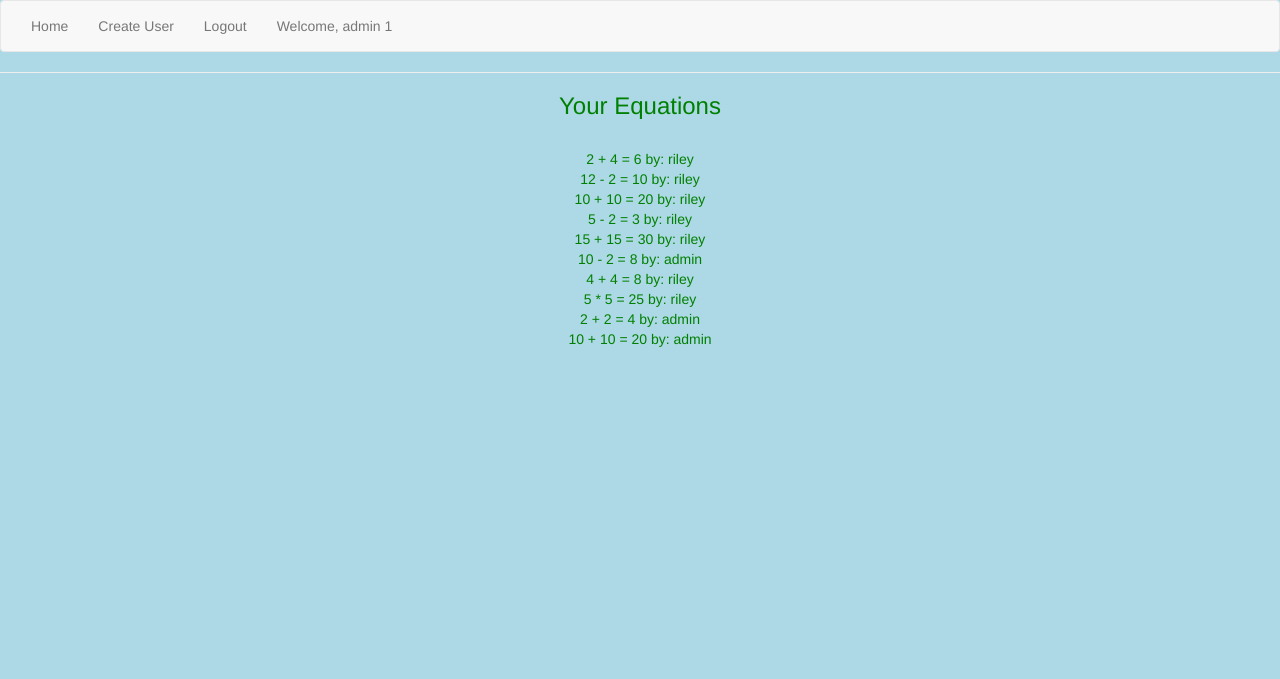
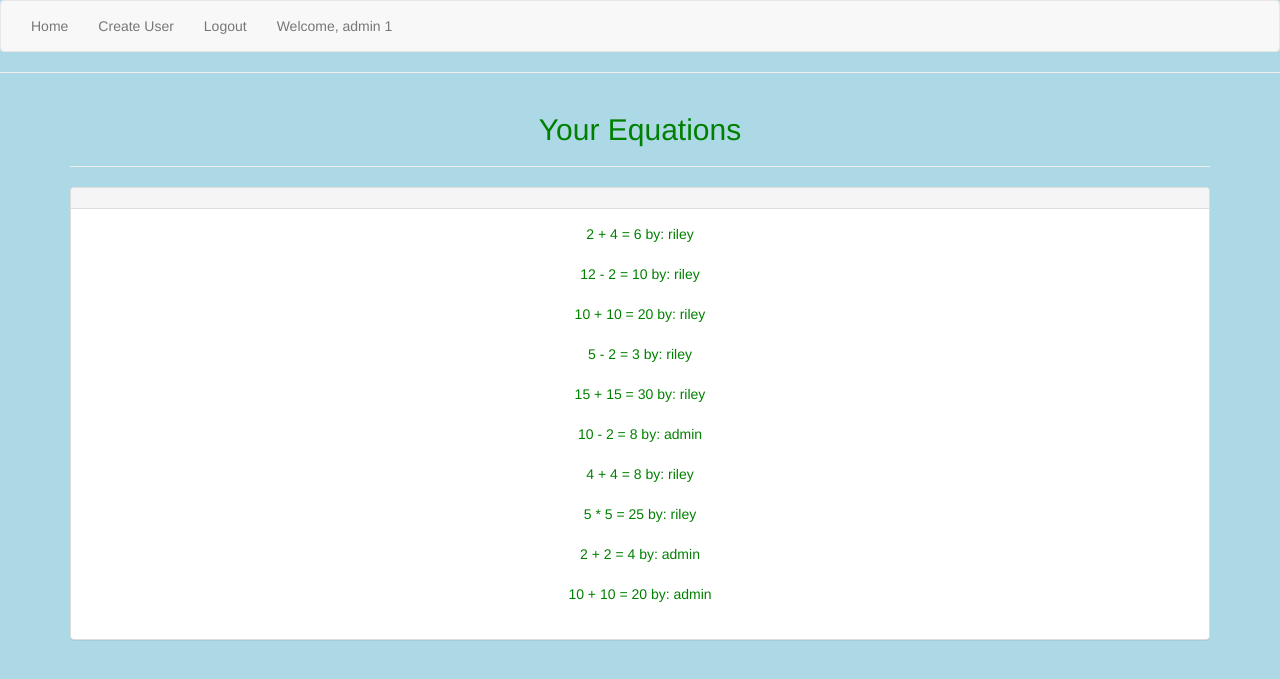
Before and after one commit to destanton/django_calculator, a Django app: a page that uses django_calculator/templates/profile_detail.html in a window 1280 px wide. Shown: the top 679 px of the page. Run offline with Django 3.2, Linux system fonts and the light colour scheme; a user stored in the database is signed in; data comes from the database, SQL or seed files in the repository; both versions use the stored data as it was after the commit; some libraries are stand-ins or nearby versions.

Commit message:
formatting main page and profile page

```diff
--- a/django_calculator/templates/profile_detail.html
+++ b/django_calculator/templates/profile_detail.html
@@ -1,13 +1,19 @@
 {% extends 'base.html' %}
 
 {% block content %}
-<!-- {{ request.user }} -->
-<h3>Your Equations</h3>
-
-{% for answer in operation_detail %}
-  {% if request.user == answer.created_by or request.user.profile.is_owner %}
-  <br>
-    {{ answer.get_answer }} by: {{answer.created_by}}
-  {% endif %}
-{% endfor %}
+<div class="container">
+    <h2>Your Equations</h2>
+    <hr>
+    <div class="panel panel-default">
+      <div class="panel-heading"></div>
+      <div class="panel-body">
+  {% for answer in operation_detail %}
+    {% if request.user == answer.created_by or request.user.profile.is_owner %}
+      {{ answer.get_answer }} by: {{answer.created_by}} <br>
+      <br>
+    {% endif %}
+  {% endfor %}
+</div>
+</div>
+</div>
 {% endblock %}
```
Also changed, not shown: django_calculator/templates/app/operation_form.html (+14 -10 lines), django_calculator/db.sqlite3.
